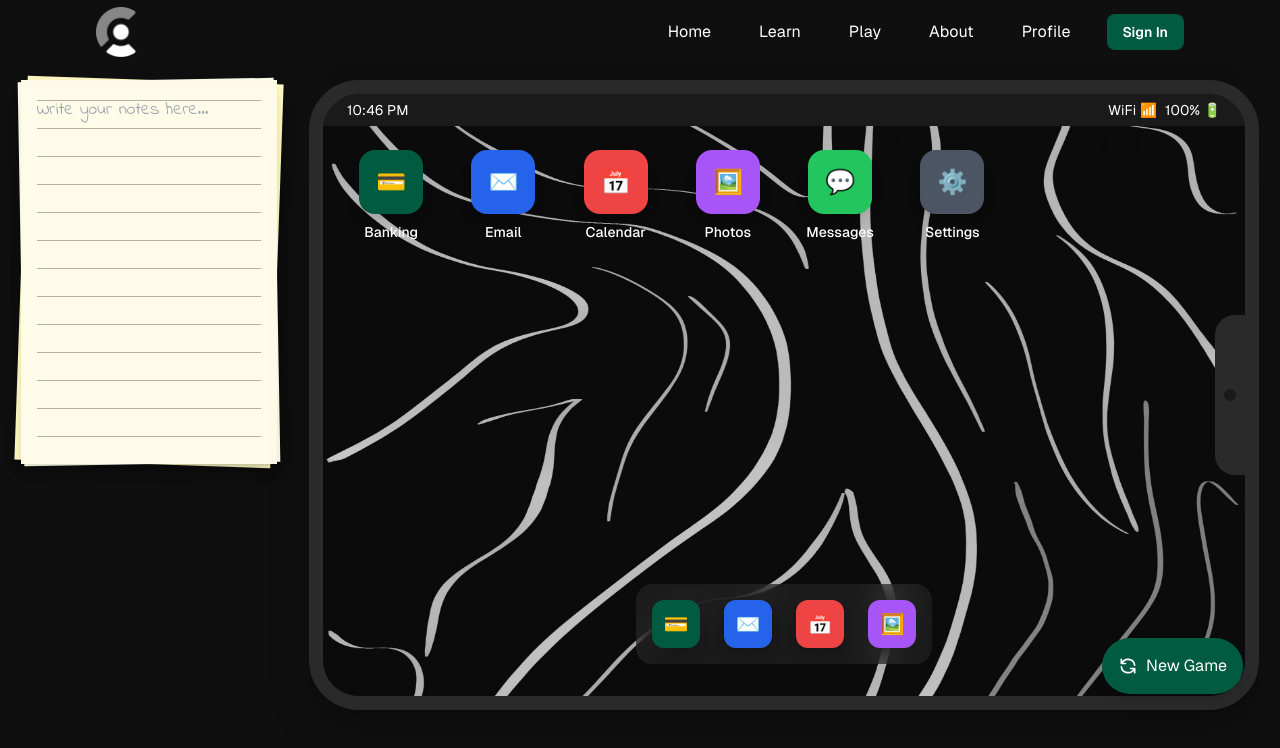
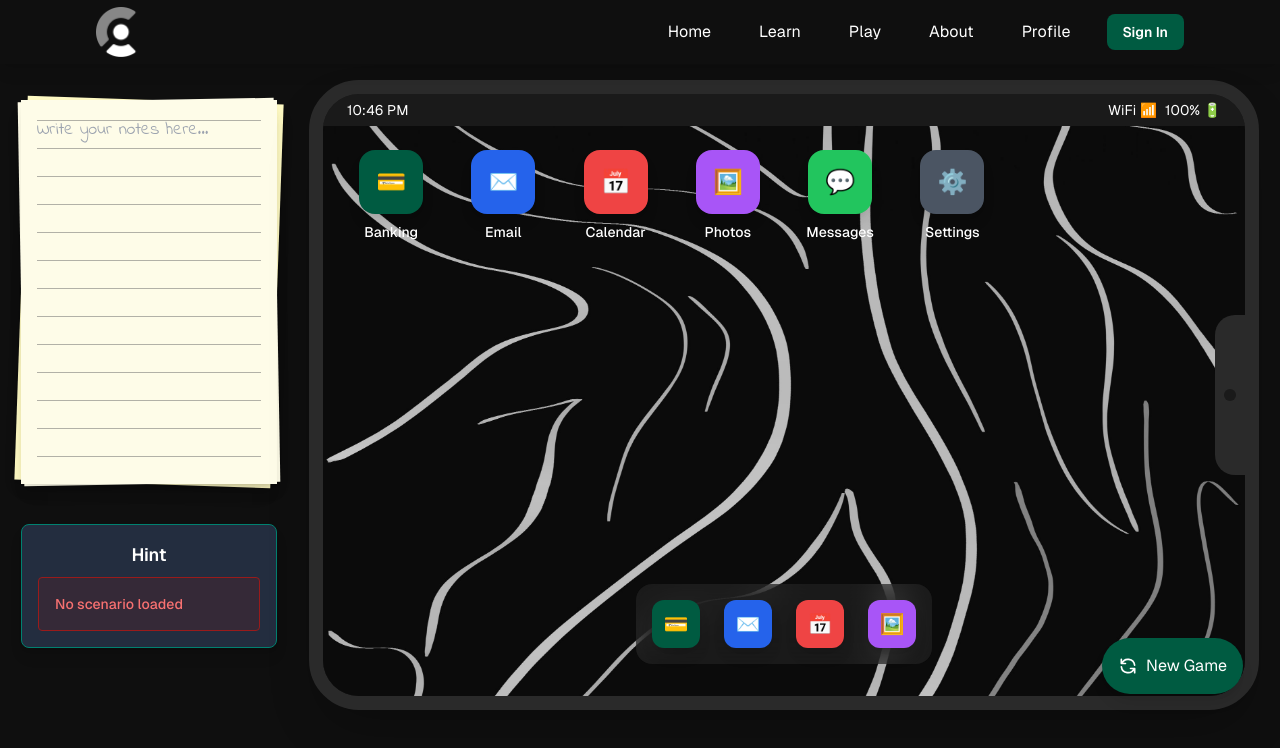
Before and after one commit to karanjot-gaidu/sachacks, a Next.js app: page /play in a window 1280 px wide. Shown: the top 748 px of the page. Built offline with nearby package versions, Linux system fonts and the light colour scheme; no server answers.

Commit message:
Added Feedback

```diff
--- /dev/null
+++ b/app/components/feedback-display.tsx
@@ -0,0 +1,44 @@
+"use client";
+
+import { useGame } from './game-context';
+
+export default function FeedbackDisplay() {
+    const { checkAnswer } = useGame();
+    const { correct, message } = checkAnswer();
+
+    // Determine color scheme based on message type
+    const getColorScheme = () => {
+        if (correct) {
+            return {
+                bg: 'bg-[#008170]/20',
+                border: 'border-[#008170]',
+                text: 'text-[#008170]'
+            };
+        }
+        if (message.includes("right track")) {
+            return {
+                bg: 'bg-yellow-900/20',
+                border: 'border-yellow-600',
+                text: 'text-yellow-500'
+            };
+        }
+        return {
+            bg: 'bg-red-900/20',
+            border: 'border-red-800',
+            text: 'text-red-400'
+        };
+    };
+
+    const colors = getColorScheme();
+
+    return (
+        <div className="mt-8 w-full bg-[#232D3F] rounded-lg p-4 border border-[#008170] shadow-lg">
+            <h3 className="text-lg font-semibold text-white mb-2 text-center">Hint</h3>
+            <div className={`p-4 rounded ${colors.bg} border ${colors.border}`}>
+                <p className={`text-sm font-medium ${colors.text}`}>
+                    {message}
+                </p>
+            </div>
+        </div>
+    );
+}
--- a/app/play/page.tsx
+++ b/app/play/page.tsx
@@ -3,19 +3,29 @@
 import Phone from '../components/phone';
 import GameLayout from '../components/game-layout';
 import Notepad from '../components/Notepad';
+import FeedbackDisplay from '../components/feedback-display';
+
+function PlayContent() {
+    return (
+        <div className="flex flex-col md:flex-row justify-center items-start gap-8">
+            <div className="space-y-4">
+                <div className="hidden md:block mb-10 mt-5">
+                    <Notepad />
+                </div>
+                <FeedbackDisplay />
+            </div>
+            <Phone />
+        </div>
+    );
+}
 
 export default function PlayPage() {
     return (
         <main className="min-h-screen bg-[#0F0F0F] pt-20 px-4">
             <div className="max-w-6xl mx-auto">
-                <div className="flex justify-center items-start gap-8">
-                    <div className="hidden md:block">
-                        <Notepad />
-                    </div>
-                    <GameLayout>
-                        <Phone />
-                    </GameLayout>
-                </div>
+                <GameLayout>
+                    <PlayContent />
+                </GameLayout>
             </div>
         </main>
     );
```
